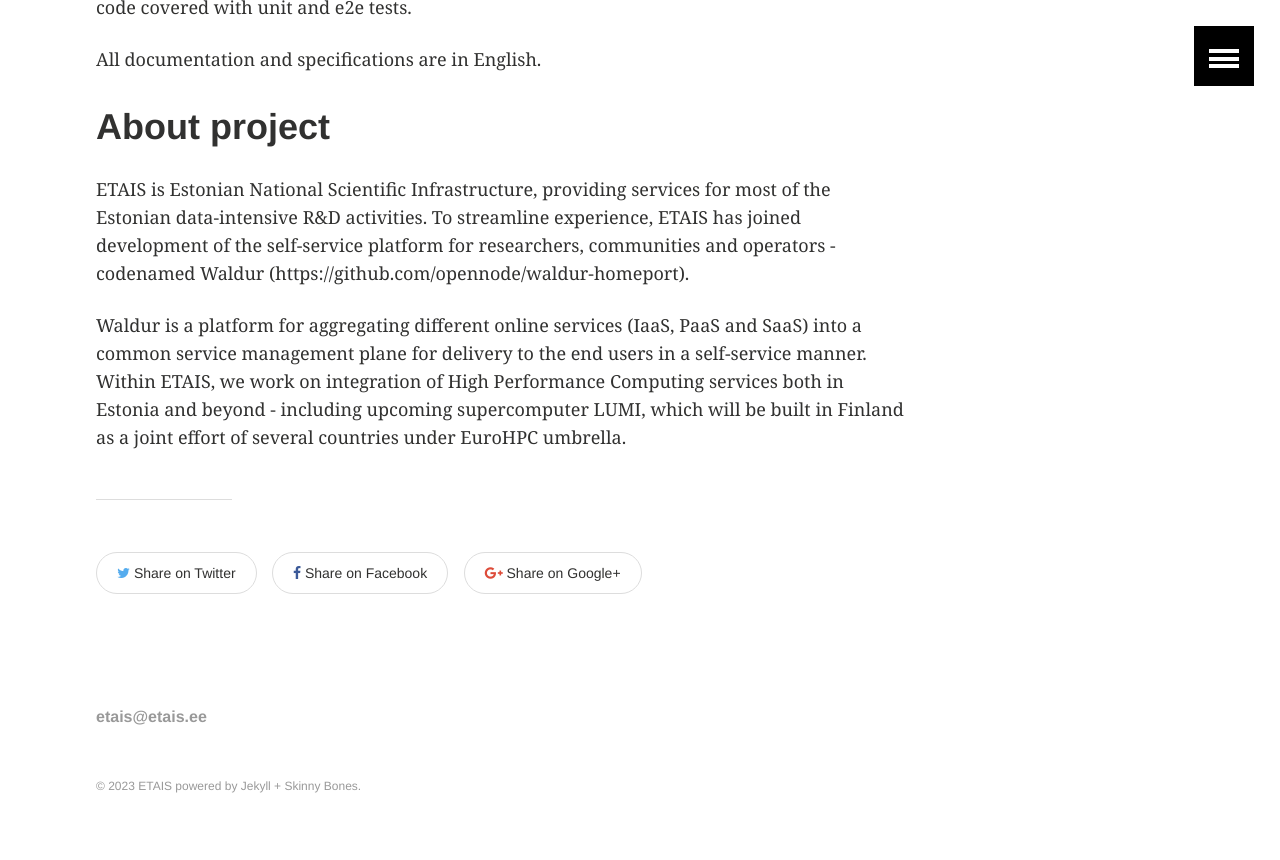
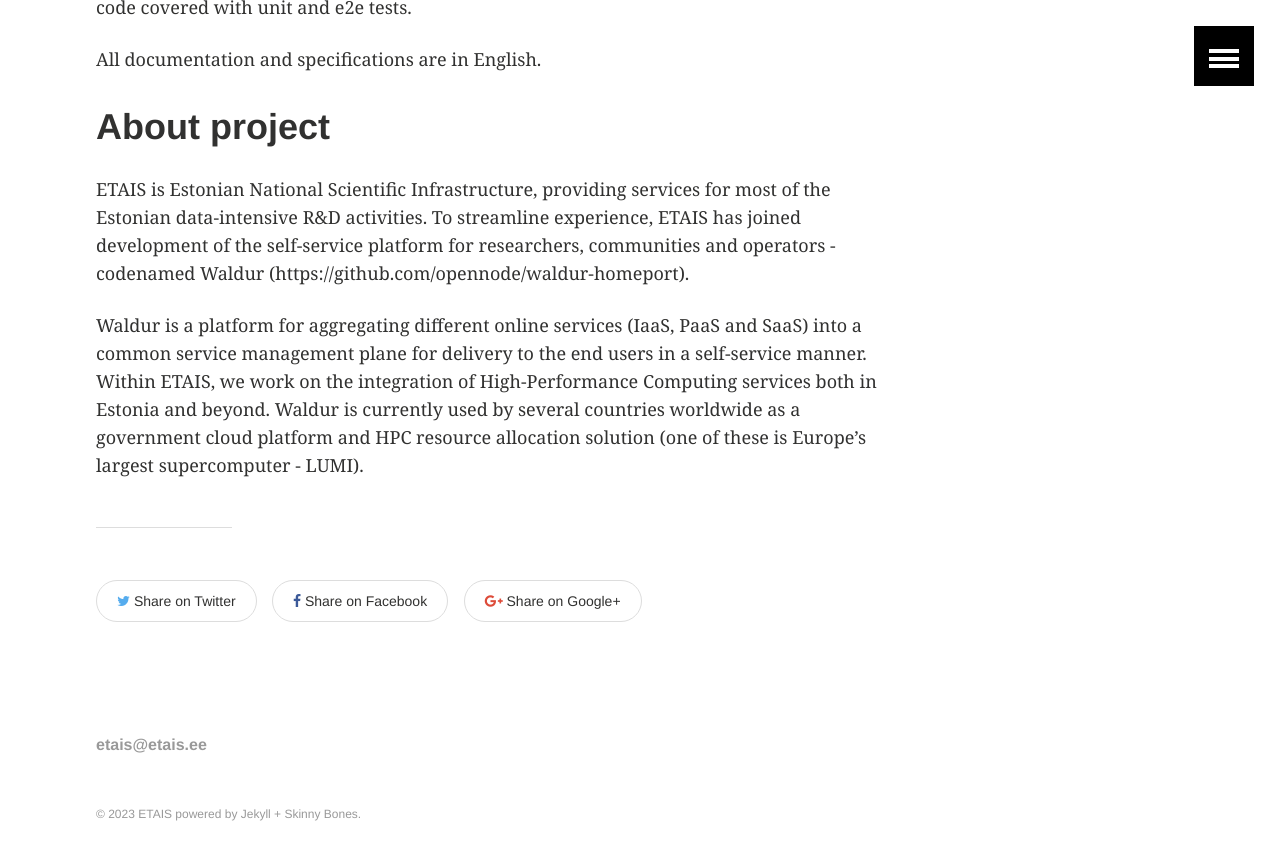
Before and after one commit to etais-ee/etais-web, a Jekyll site: the page built from jobs.md, in a window 1280 px wide and 900 px high, scrolled down 1479 px. Shown: the top 860 px of the window. Built offline with Jekyll 4.4.1, drawn with Linux system fonts in a browser that asks for light colours; some of the changed text lies outside the part shown.

Commit message:
Job description updated

```diff
--- a/jobs.md
+++ b/jobs.md
@@ -43,4 +43,4 @@ All documentation and specifications are in English.
 
 ETAIS is Estonian National Scientific Infrastructure, providing services for most of the Estonian data-intensive R&D activities. To streamline experience, ETAIS has joined development of the self-service platform for researchers, communities and operators - codenamed Waldur (https://github.com/opennode/waldur-homeport).
 
-Waldur is a platform for aggregating different online services (IaaS, PaaS and SaaS) into a common service management plane for delivery to the end users in a self-service manner. Within ETAIS, we work on integration of High Performance Computing services both in Estonia and beyond - including upcoming supercomputer LUMI, which will be built in Finland as a joint effort of several countries under EuroHPC umbrella.
+Waldur is a platform for aggregating different online services (IaaS, PaaS and SaaS) into a common service management plane for delivery to the end users in a self-service manner. Within ETAIS, we work on the integration of High-Performance Computing services both in Estonia and beyond. Waldur is currently used by several countries worldwide as a government cloud platform and HPC resource allocation solution (one of these is Europe's largest supercomputer - LUMI).
```
Also changed, not shown: other parts of jobs.md (+1 -1 lines).
